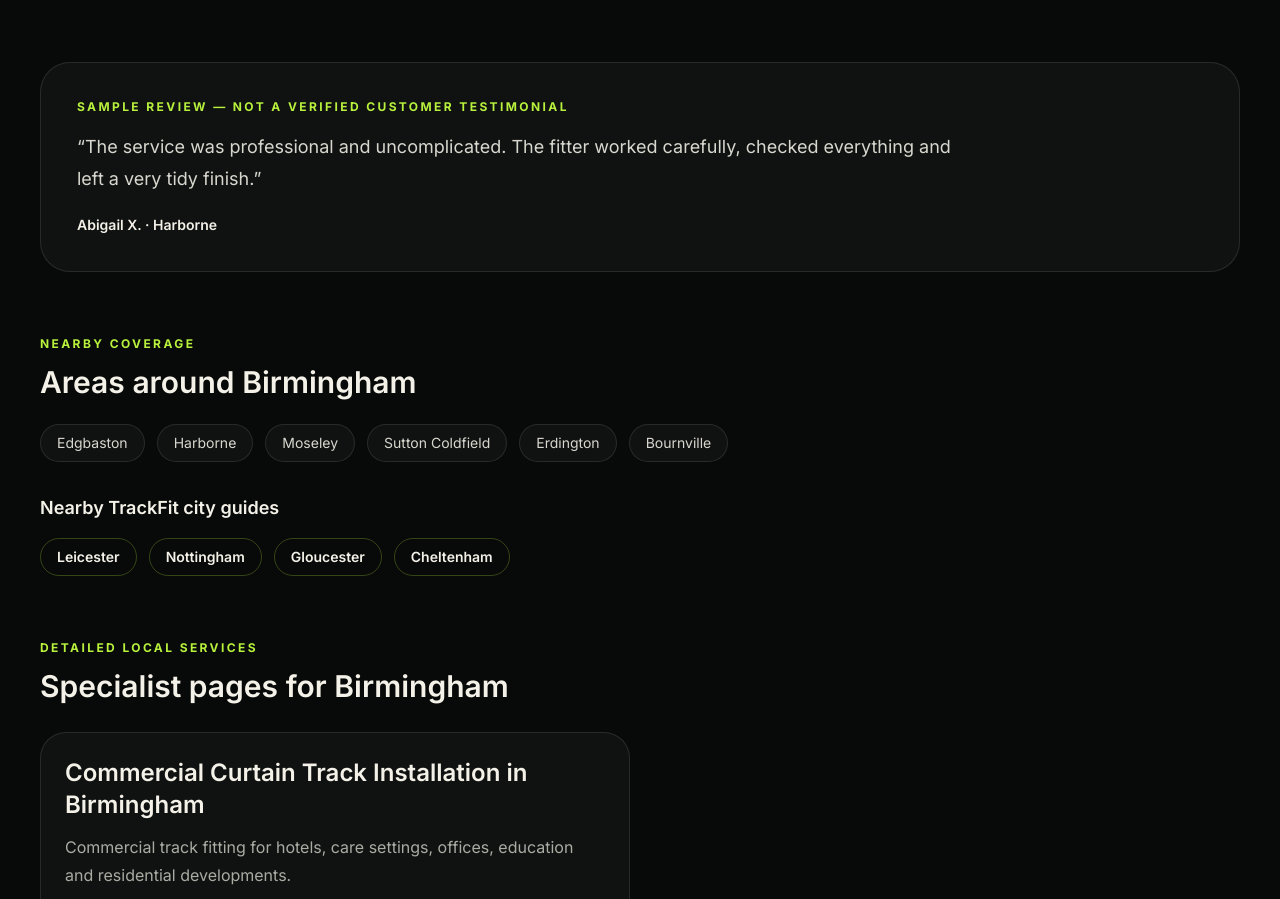
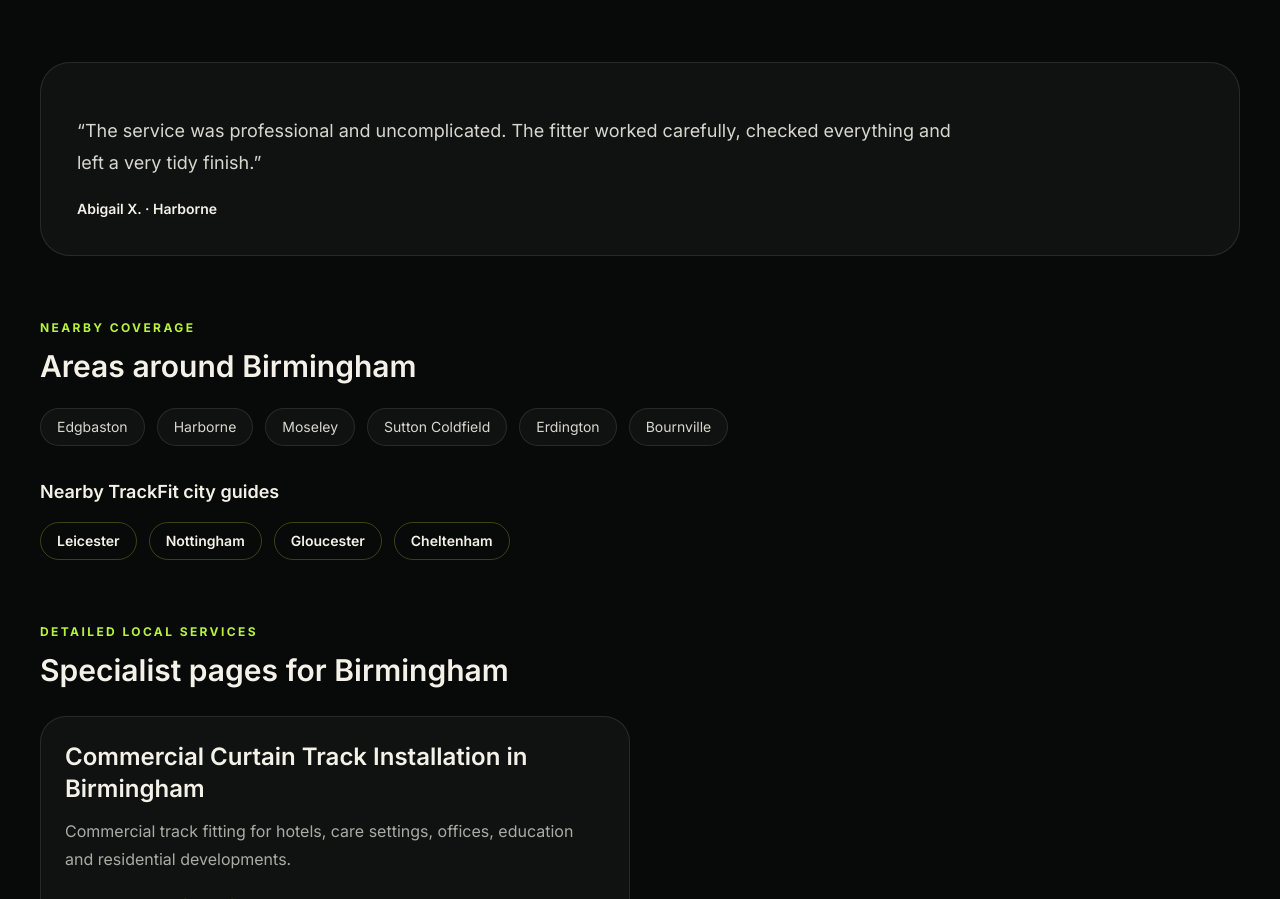
Before and after one commit to Nylon1/track-fit, a Next.js app: page /areas/birmingham in a window 1280 px wide. Shown: the part 1361-2260 px from the top of the page. Built offline with nearby package versions, Linux system fonts and the light colour scheme; no server answers.

Commit message:
Trigger Vercel deployment

```diff
--- a/components/areas/SampleAreaReview.tsx
+++ b/components/areas/SampleAreaReview.tsx
@@ -11,9 +11,7 @@ export default function SampleAreaReview({ review }: SampleAreaReviewProps) {
 
   return (
     <aside className="mt-16 rounded-[30px] border border-white/10 bg-white/[0.035] p-7 sm:p-9">
-      <p className="text-xs font-bold uppercase tracking-[0.2em] text-[#B8F23D]">
-        Sample review — not a verified customer testimonial
-      </p>
+
       <blockquote className="mt-4 max-w-4xl text-lg leading-8 text-[#D8D7CF]">
         “{review.quote}”
       </blockquote>
```
